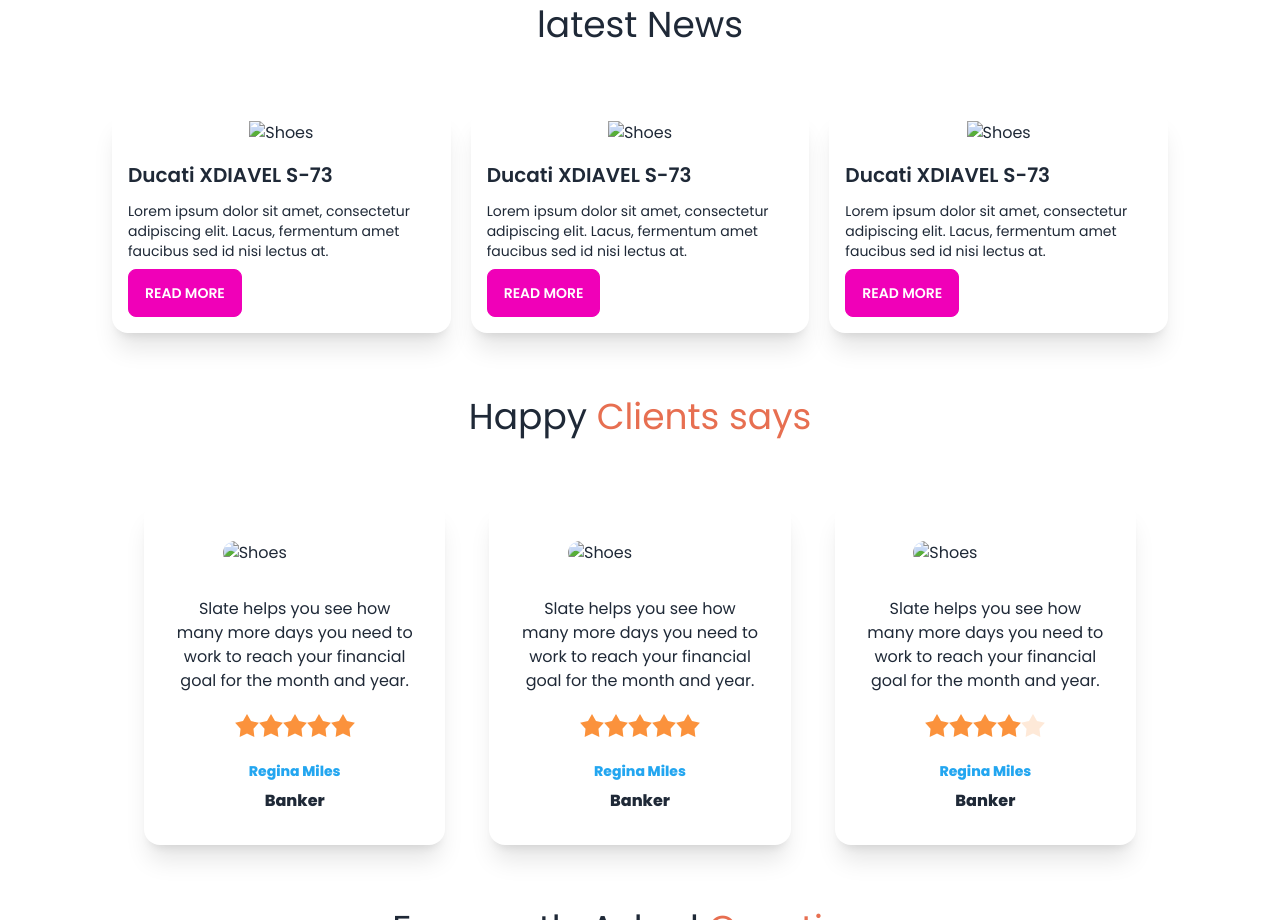
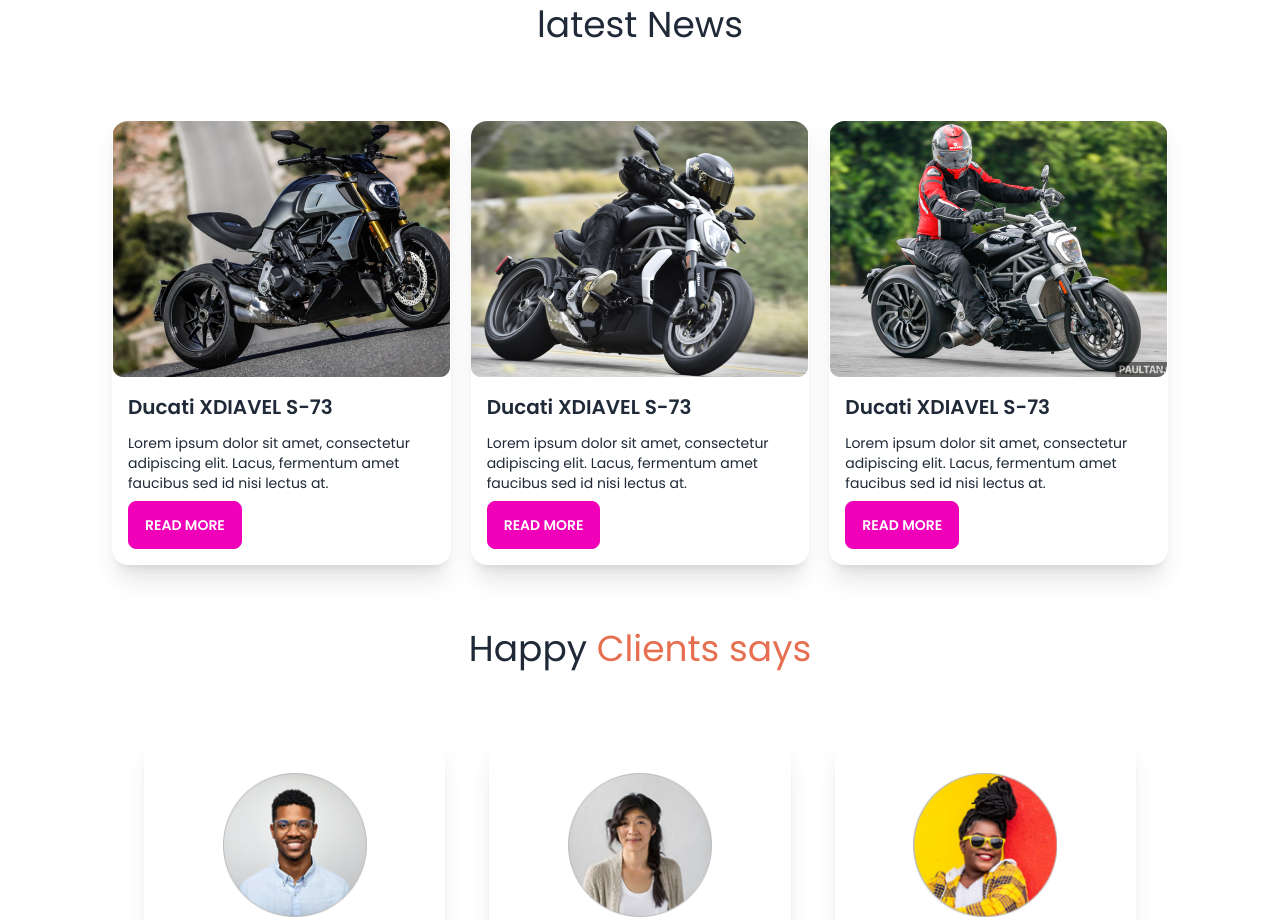
Before and after one commit to ibrahimkayum18/biker-zone, a plain HTML site: page index.html in a window 1280 px wide. Shown: the part 1220-2140 px from the top of the page. Drawn offline with nearby package versions, Linux system fonts and the light colour scheme; the site is published under a folder, as on GitHub Pages, so addresses that start at the root find nothing.

Commit message:
final touch

```diff
--- a/index.html
+++ b/index.html
@@ -76,7 +76,7 @@
                   <button><a class="btn bg-pink text-white uppercase flex-1">purchase</a></button>
               </div>
               <div class="flex-1">
-                <img src="/images/slider/bike1.png" class="w-full" />
+                <img src="./images/slider/bike1.png" class="w-full" />
               </div>
             </div>
             <div class="absolute flex justify-between transform -translate-y-1/2 left-5 right-5 top-1/2">
@@ -95,7 +95,7 @@
                   <button><a class="btn bg-pink text-white uppercase flex-1">purchase</a></button>
               </div>
               <div class="flex-1">
-                <img src="/images/slider/bike2.png" class="w-full" />
+                <img src="./images/slider/bike2.png" class="w-full" />
               </div>
             </div>
             <div class="absolute flex justify-between transform -translate-y-1/2 left-5 right-5 top-1/2">
@@ -114,7 +114,7 @@
                   <button><a class="btn bg-pink text-white uppercase flex-1 border-none">purchase</a></button>
               </div>
               <div class="flex-1">
-                <img src="/images/slider/bike2.png" class="w-full" />
+                <img src="./images/slider/bike2.png" class="w-full" />
               </div>
             </div>
             <div class="absolute flex justify-between transform -translate-y-1/2 left-5 right-5 top-1/2">
@@ -159,7 +159,7 @@
         <h3 class="text-4xl text-center mt-16 mb-16">latest News</h3>
         <div class="grid gap-5 grid-cols-1 md:grid-cols-2 lg:grid-cols-3 mx-2.5 lg:mx-28">
             <div class="card card-compact  shadow-xl pt-3">
-                <figure><img src="/images/others/latest1.png" alt="Shoes" /></figure>
+                <figure><img src="./images/others/latest1.png" alt="Shoes" /></figure>
                 <div class="card-body mx-4 md:mx-0  lg:mx-0">
                   <h2 class="card-title">Ducati XDIAVEL S-73</h2>
                   <p>Lorem ipsum dolor sit amet, consectetur adipiscing elit. Lacus, fermentum amet faucibus sed id nisi lectus at.</p>
@@ -169,7 +169,7 @@
                 </div>
               </div>
             <div class="card card-compact bg-base-100 shadow-xl pt-3">
-                <figure><img src="/images/others/latest2.png" alt="Shoes" /></figure>
+                <figure><img src="./images/others/latest2.png" alt="Shoes" /></figure>
                 <div class="card-body mx-4 md:mx-0  lg:mx-0">
                   <h2 class="card-title">Ducati XDIAVEL S-73</h2>
                   <p>Lorem ipsum dolor sit amet, consectetur adipiscing elit. Lacus, fermentum amet faucibus sed id nisi lectus at.</p>
@@ -179,7 +179,7 @@
                 </div>
               </div>
             <div class="card card-compact bg-base-100 shadow-xl pt-3">
-                <figure><img src="/images/others/latest3.png" alt="Shoes" /></figure>
+                <figure><img src="./images/others/latest3.png" alt="Shoes" /></figure>
                 <div class="card-body mx-4 md:mx-0 lg:mx-0">
                   <h2 class="card-title">Ducati XDIAVEL S-73</h2>
                   <p>Lorem ipsum dolor sit amet, consectetur adipiscing elit. Lacus, fermentum amet faucibus sed id nisi lectus at.</p>
@@ -194,7 +194,7 @@
             <div class="grid gap-11 grid-cols-1 md:grid-cols-2 lg:grid-cols-3 mx-2.5 lg:mx-36">
                 <div class="card bg-base-100 shadow-xl">
                     <figure class="px-3 pt-10">
-                      <img src="/images/others/user-1.png" alt="Shoes" class="w-36 rounded-xl" />
+                      <img src="./images/others/user-1.png" alt="Shoes" class="w-36 rounded-xl" />
                     </figure>
                     <div class="card-body items-center text-center">
 
@@ -217,7 +217,7 @@
                   </div>
                 <div class="card bg-base-100 shadow-xl">
                     <figure class="px-3 pt-10">
-                      <img src="/images/others/user-2.png" alt="Shoes" class="w-36  rounded-xl" />
+                      <img src="./images/others/user-2.png" alt="Shoes" class="w-36  rounded-xl" />
                     </figure>
                     <div class="card-body items-center text-center">
 
@@ -240,7 +240,7 @@
                   </div>
                 <div class="card bg-base-100 shadow-xl">
                     <figure class="px-3 pt-10">
-                      <img src="/images/others/user-3.png" alt="Shoes" class="w-36 rounded-xl " />
+                      <img src="./images/others/user-3.png" alt="Shoes" class="w-36 rounded-xl " />
                     </figure>
                     <div class="card-body items-center text-center">
 
```
